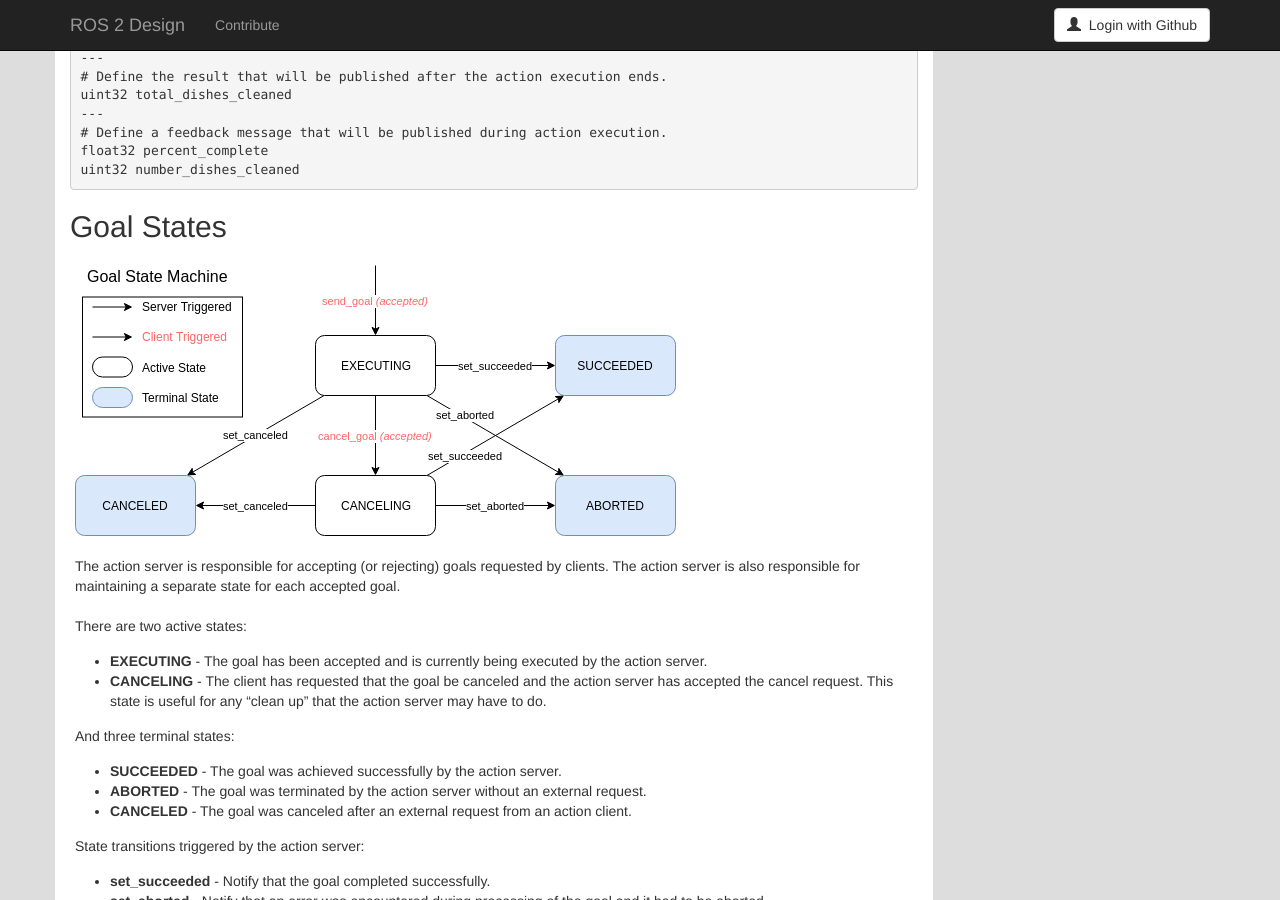
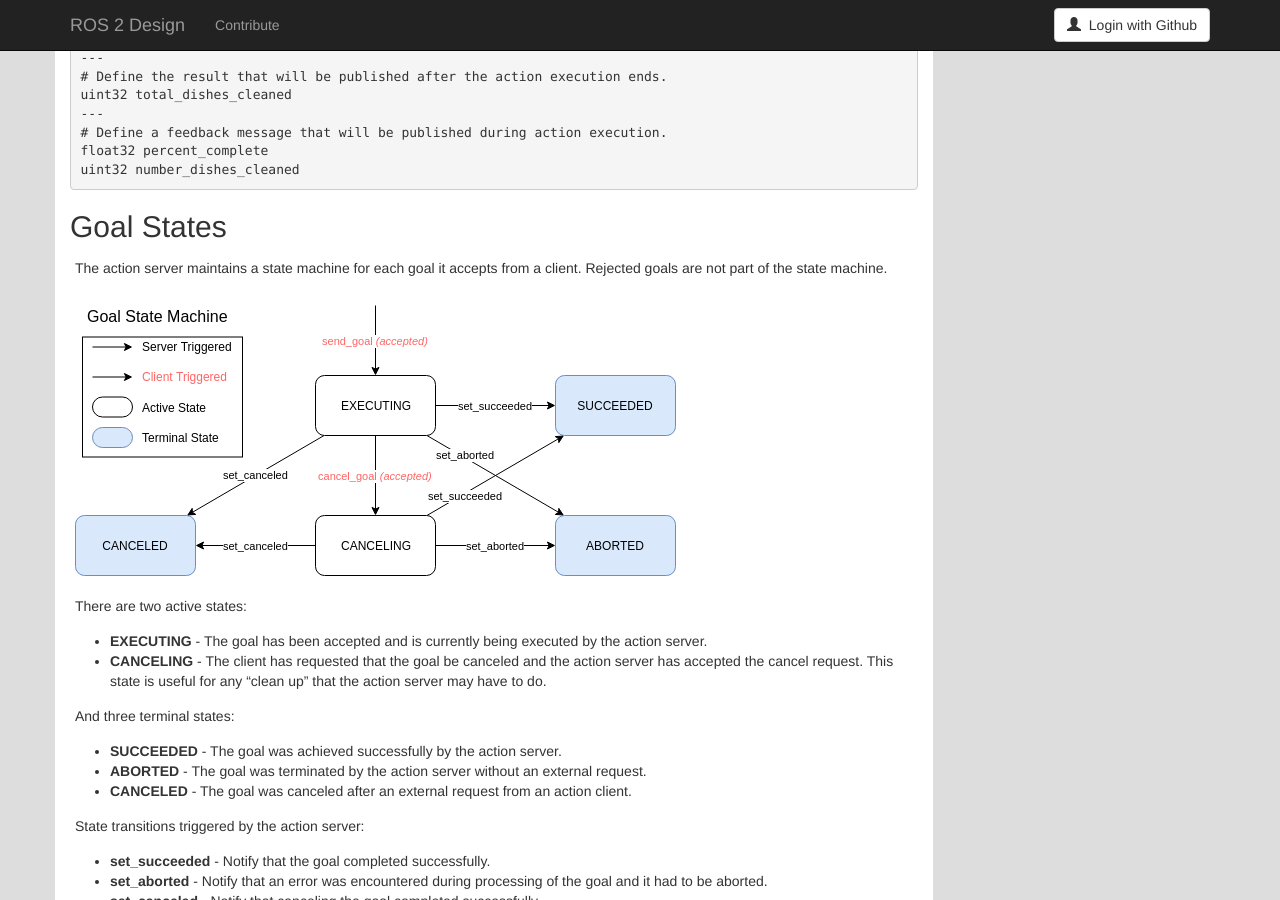
Before and after one commit to ros2/design, a Jekyll site: the page built from articles/actions.md, in a window 1280 px wide and 900 px high, scrolled down 2507 px. Built offline with Jekyll 4.4.1, drawn with Linux system fonts in a browser that asks for light colours; nearby versions of some CDN libraries.

Commit message:
Introdice state machine before diagram

```diff
--- a/articles/actions.md
+++ b/articles/actions.md
@@ -143,10 +143,10 @@ uint32 number_dishes_cleaned
 
 ## Goal States
 
+The action server maintains a state machine for each goal it accepts from a client.
+Rejected goals are not part of the state machine.
+
 ![Action Server State Machine](../img/actions/action_server_state_machine.png)
-
-The action server is responsible for accepting (or rejecting) goals requested by clients.
-The action server is also responsible for maintaining a separate state for each accepted goal.
 
 There are two active states:
 
```
